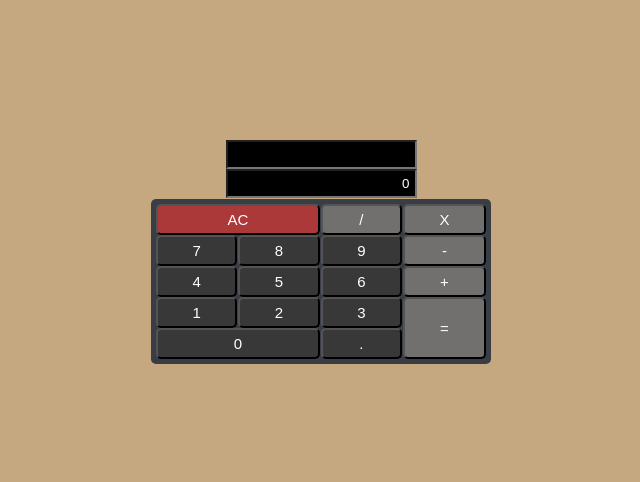
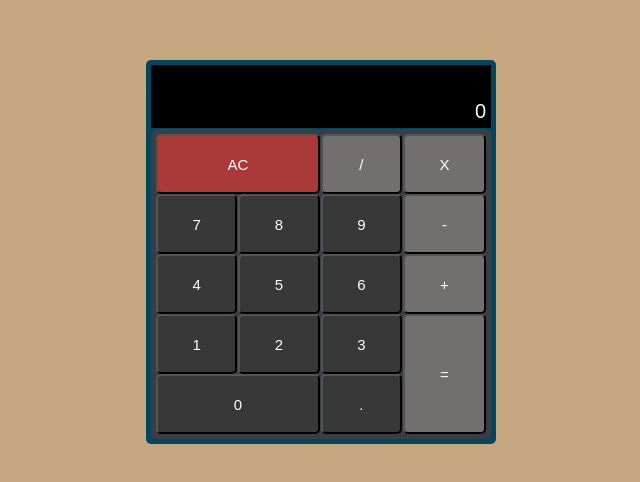
Before and after one commit to faridhuseynov/Calculator_FCC_v2, a React (Create React App) app: page / in a window 1280 px wide. Shown: the part 148-630 px from the top of the page, without its empty margins (319-959 px from the left). Built offline with nearby package versions, Linux system fonts and the light colour scheme.

Commit message:
added  calculation method

```diff
--- a/src/App.css
+++ b/src/App.css
@@ -8,3 +8,9 @@
   justify-content: center;
   align-items: center;
 }
+
+.Device{
+  background-color: #02475e;
+  padding: 5px;
+  border-radius: 5px;
+}
--- a/src/App.js
+++ b/src/App.js
@@ -7,28 +7,72 @@ import { useState } from 'react';
 
 
 function App() {
-  const [display,setDisplay]=useState("0");
-  const [nonNumClicked,setNonNumClicked] = useState(false);
-  const [clickedChar,setClickedChar] = useState(0);
+  const [charDisplay, setCharDisplay] = useState("0");
+  const [opsString, setOpsString]=useState("");
+  const [evaluateClicked, setEvaluateClicked] = useState(false);
+  // const [nonNumClicked, setNonNumClicked] = useState(false);
+  const [clickedNomNum, setClickedNomNum] = useState(-1);
 
-  const numberClickedHandler = event =>{
+  const numberClickedHandler = event => {
+    let newOpsString = "";
     var newChar = event.target.value;
-    if(!nonNumClicked){
-      let displayString = display.toString();
+    if (evaluateClicked) {
+      setEvaluateClicked(false);
+    } else {
+      newOpsString = opsString;
+    }
+    newOpsString = newOpsString.concat(newChar);
+    setOpsString(newOpsString);
+    var check = /[\+\x\/\-]$/.test(charDisplay);
+    if (check) {
+      setCharDisplay(newChar);
+    } else {
+      let displayString = charDisplay.toString();
       displayString = displayString.concat(newChar);
-      setDisplay(Number(displayString));
+      displayString = Number(displayString);
+      setCharDisplay(displayString);
     }
   }
 
-  const clearClickedHandler = () =>{
-    setDisplay("0");
+const nonNumberClickedHandler = event =>{
+  let newChar = event.target.value;
+  setCharDisplay(newChar);
+  let newOpsString = opsString;
+
+  var check = /[\+\x\/]$/.test(newOpsString);
+  if(check){
+    newOpsString = newOpsString.split("");
+    newOpsString.pop();
+    newOpsString = newOpsString.join("").concat(newChar);
+    setOpsString(newOpsString);
+  }else{
+    newOpsString = newOpsString.concat(newChar);
+    setOpsString(newOpsString);
+  }
+}
+
+const evaluationHandler=()=>{
+  const result = eval(opsString);
+  var resultString = opsString.concat(`=${result}`);
+  setCharDisplay(result);
+  setOpsString(resultString);
+  setEvaluateClicked(true);
+}
+
+  const clearClickedHandler = () => {
+    setCharDisplay("0");
+    setOpsString("");
   }
 
 
   return (
     <div className="App">
-      <Display displayValue = {display} />
-      <Keyboard numClicked = {numberClickedHandler} onClearClicked = {clearClickedHandler} />
+      <div className="Device">
+        <Display displayValue={charDisplay} opsString={opsString} />
+        <Keyboard numClicked={numberClickedHandler} onEqualClicked = {evaluationHandler}
+         onClearClicked={clearClickedHandler} nonNumClicked={nonNumberClickedHandler} />
+
+      </div>
     </div>
   );
 }
--- a/src/components/Display/Display.js
+++ b/src/components/Display/Display.js
@@ -6,7 +6,7 @@ import Card from "../UI/Card"
 const Display = props =>{
     return(
         <Card className={classes.display}>
-            <input className={classes.opsDisplay} />
+            <input className={classes.opsDisplay} value={props.opsString} readOnly/>
             <input id="display" className={classes.buttonDisplay} value={props.displayValue} readOnly/>
         </Card>
     )
--- a/src/components/Display/Display.module.css
+++ b/src/components/Display/Display.module.css
@@ -1,16 +1,25 @@
 .display {
     width: 340px;
+    display: flex;
+    flex-direction: column;
 }
+
 .opsDisplay {
+    border-radius: 1px;
+    border: none;
     background-color: black;
     padding: 5px;
     color: rgb(244, 209, 96);
     text-align: end;
+    font-size: 17px;
 }
 
 .buttonDisplay {
+    border-radius: 1px;
+    border: none;
     background-color: black;
     padding: 5px;
     color: white;
     text-align: end;
+    font-size: 20px;
 }
--- a/src/components/Keyboard/Keyboard.js
+++ b/src/components/Keyboard/Keyboard.js
@@ -7,23 +7,26 @@ const Keyboard = props => {
     return (
         <Card className={classes.Keyboard}>
             <button id="clear" className={classes.AceButton} onClick={props.onClearClicked}>AC</button>
-                    <button id="divide" className={classes.OperationButton}>/</button>
-                    <button id="multiply" className={classes.OperationButton}>X</button>
+            <button id="divide" className={classes.OperationButton}
+                onClick={props.nonNumClicked} value="/">/</button>
+            <button id="multiply" className={classes.OperationButton}
+                onClick={props.nonNumClicked} value="x">X</button>
             <button id="seven" className={classes.NumberButton} onClick={props.numClicked} value="7">7</button>
             <button id="eight" className={classes.NumberButton} onClick={props.numClicked} value="8">8</button>
-                    <button id="nine" className={classes.NumberButton}  onClick={props.numClicked} value="9">9</button>
-                    <button id="subtract" className={classes.OperationButton}>-</button>
+            <button id="nine" className={classes.NumberButton} onClick={props.numClicked} value="9">9</button>
+            <button id="subtract" className={classes.OperationButton}
+                onClick={props.nonNumClicked} value="-">-</button>
             <button id="four" className={classes.NumberButton} onClick={props.numClicked} value="4">4</button>
             <button id="five" className={classes.NumberButton} onClick={props.numClicked} value="5">5</button>
-                    <button id="six" className={classes.NumberButton}  onClick={props.numClicked} value="6">6</button>
-                    <button id="add" className={classes.OperationButton}>+</button>
+            <button id="six" className={classes.NumberButton} onClick={props.numClicked} value="6">6</button>
+            <button id="add" className={classes.OperationButton}
+                onClick={props.nonNumClicked} value="+">+</button>
             <button id="one" className={classes.NumberButton} onClick={props.numClicked} value="1">1</button>
             <button id="two" className={classes.NumberButton} onClick={props.numClicked} value="2">2</button>
             <button id="three" className={classes.NumberButton} onClick={props.numClicked} value="3">3</button>
-                    <button id="equals" className={classes.EqualButton}>=</button>
+            <button id="equals" className={classes.EqualButton} onClick={props.onEqualClicked}>=</button>
             <button id="zero" className={classes.ZeroButton} onClick={props.numClicked} value="0">0</button>
-                    <button id="decimal" className={classes.NumberButton}>.</button>
-
+            <button id="decimal" className={classes.NumberButton} >.</button>
         </Card>
     )
 }
--- a/src/components/Keyboard/Keyboard.module.css
+++ b/src/components/Keyboard/Keyboard.module.css
@@ -8,6 +8,7 @@
     column-gap: 1px;
     padding: 5px;
     margin-top: 1px;
+    height: 300px;
 }
 
 .AceButton {
```
Lines whose indentation alone changed are shown as unchanged.
